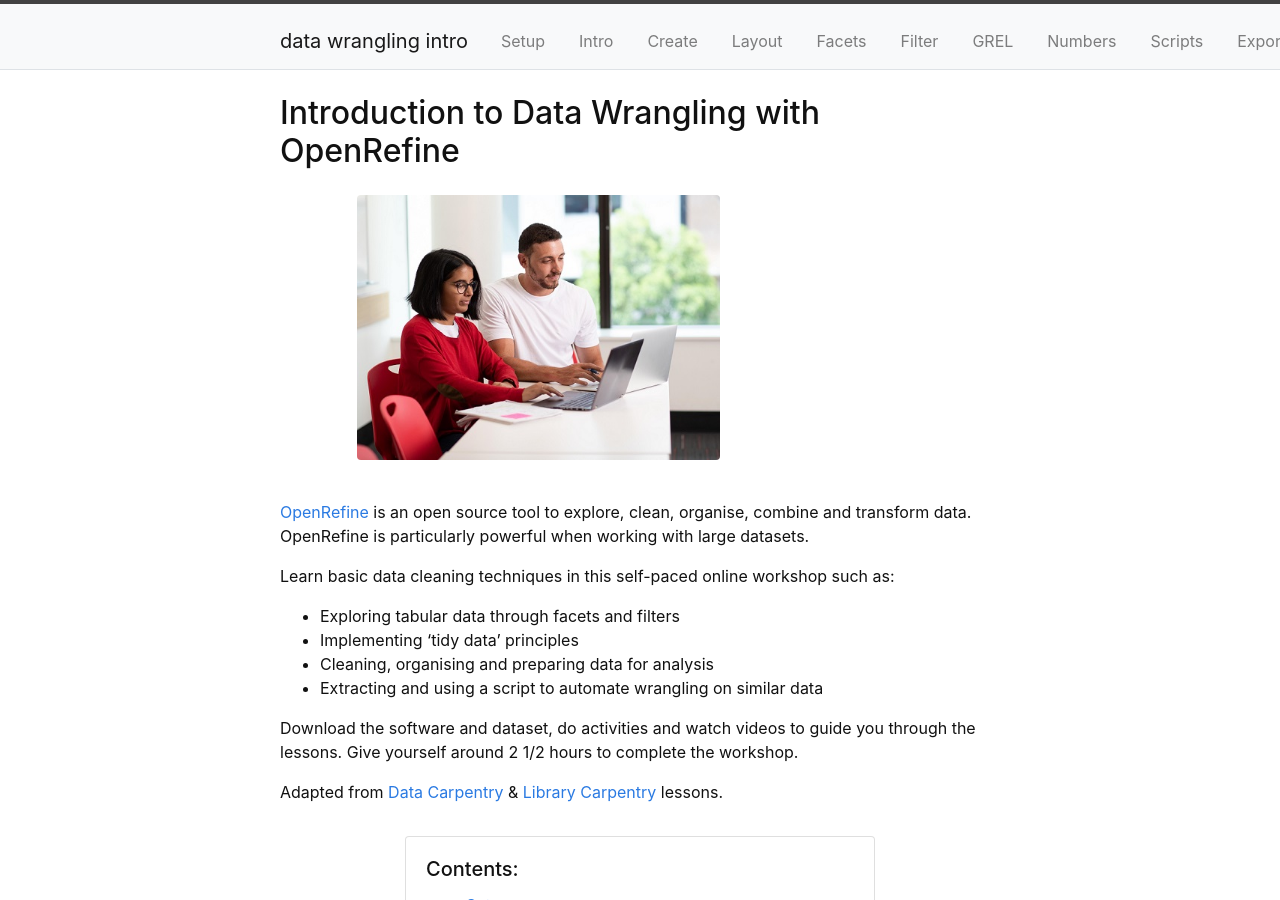
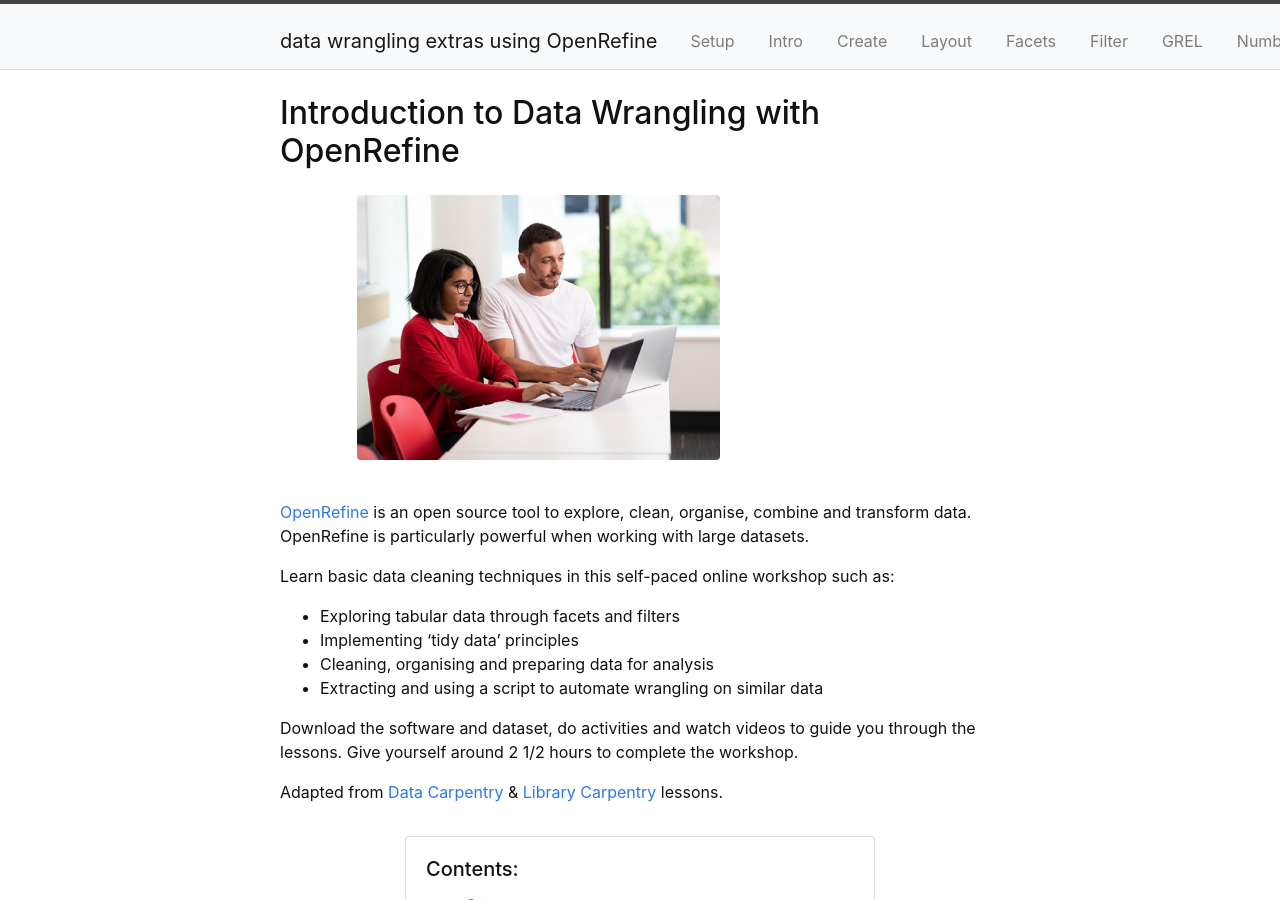
Before and after one commit to GriffithUniLibrary/OpenRefineExtras, a Jekyll site: the page built from index.md, in a window 1280 px wide and 900 px high. Built offline with Jekyll 4.4.1, drawn with Linux system fonts in a browser that asks for light colours; some of the changed text lies outside the part shown.

Commit message:
Update _config.yml

```diff
--- a/_config.yml
+++ b/_config.yml
@@ -4,14 +4,14 @@
 
 # Site settings
 # title appears in the header
-title: data wrangling intro
+title: data wrangling extras using OpenRefine
 # title-icon appears in the header to give some pizazz (leave blank for none)
 # choose from Font Awesome 5 free, https://fontawesome.com/icons?d=gallery&m=free
 # some options: fas fa-wrench; fas fa-cogs; fas fa-code; fas fa-chalkboard-teacher; fas fa-book-open
 title-icon:
 # description and keywords for meta tags
-description: "A workshop for learning basic data wrangling skills"
-keywords: "OpenRefine, data, data wrangling, data cleaning, workshop"
+description: "extra lessons for wrangling data"
+keywords: "OpenRefine, data, data wrangling, data cleaning, lessons"
 featured-image: "/images/GC_Campus_LM-3181.jpg"
 
 # author settings for cc-by, appears in the footer
```
